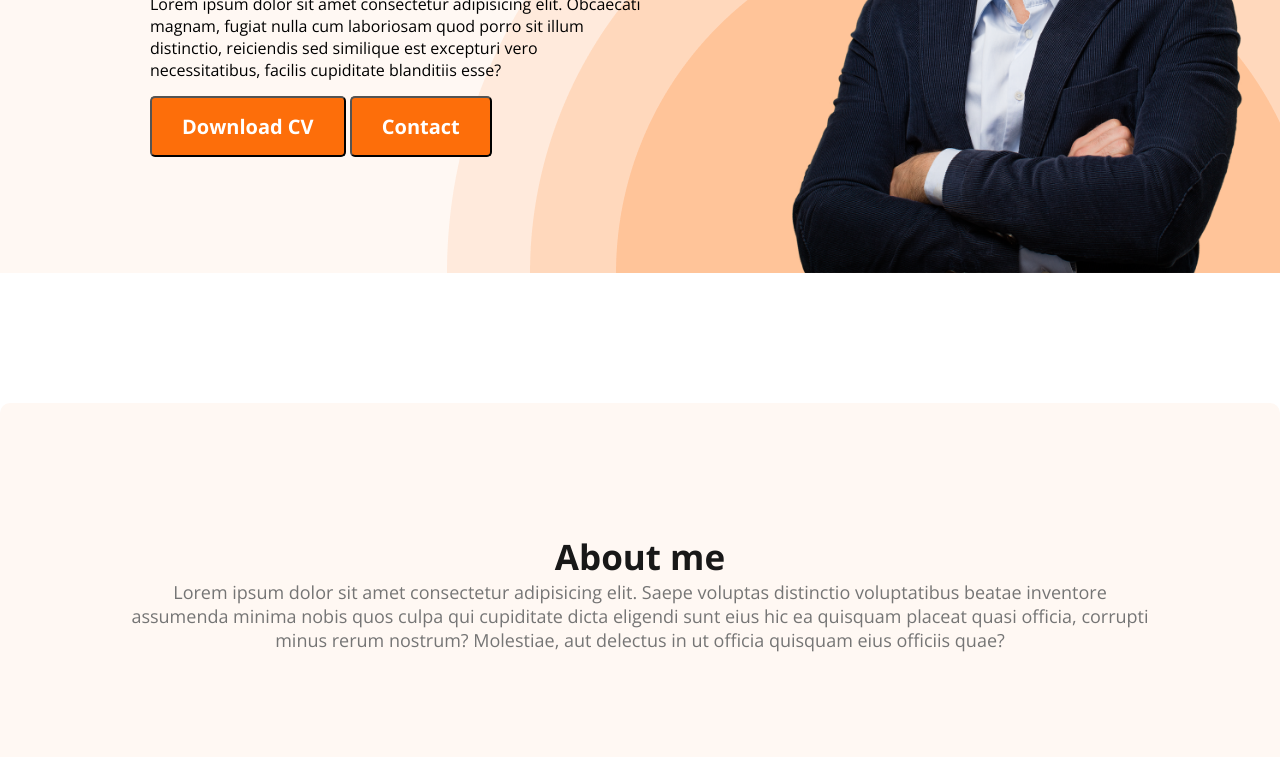
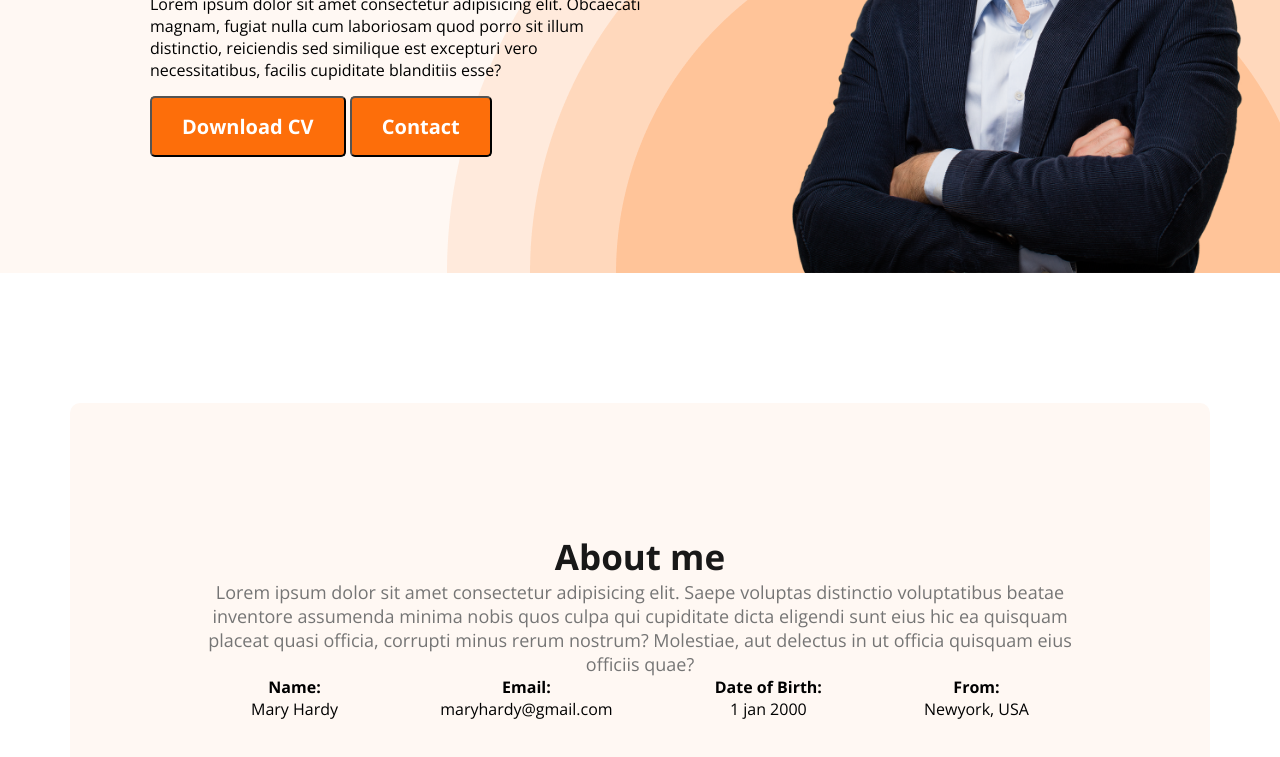
Before and after one commit to md-Rafiqulislam/simple-portfolio-2, a plain HTML site: page index.html in a window 1280 px wide. Shown: the part 393-1150 px from the top of the page. Drawn offline with nearby package versions, Linux system fonts and the light colour scheme.

Commit message:
about container added.

```diff
--- a/index.html
+++ b/index.html
@@ -46,6 +46,24 @@
                     corrupti minus rerum nostrum? Molestiae, aut delectus in ut
                     officia quisquam eius officiis quae?
                 </p>
+                <div class="about-info-container">
+                    <div class="about-info">
+                        <h4 class="info-title">Name:</h4>
+                        <p class="info-description">Mary Hardy</p>
+                    </div>
+                    <div class="about-info">
+                        <h4 class="info-title">Email:</h4>
+                        <p class="info-description">maryhardy@gmail.com</p>
+                    </div>
+                    <div class="about-info">
+                        <h4 class="info-title">Date of Birth:</h4>
+                        <p class="info-description">1 jan 2000</p>
+                    </div>
+                    <div class="about-info">
+                        <h4 class="info-title">From:</h4>
+                        <p class="info-description">Newyork, USA</p>
+                    </div>
+                </div>
             </section>
         </main>
         <footer></footer>
--- a/styles/style.css
+++ b/styles/style.css
@@ -53,6 +53,11 @@ li {
     background-position: bottom right;
 }
 
+main {
+    max-width: 1140px;
+    margin: 0 auto;
+}
+
 /* nav related styles */
 nav {
     display: flex;
@@ -106,3 +111,13 @@ nav ul {
     border-radius: 10px;
     margin: 130px 0;
 }
+
+.about-info-container {
+    display: flex;
+    justify-content: space-around;
+    align-items: center;
+}
+
+.about-info {
+    text-align: center;
+}
```
